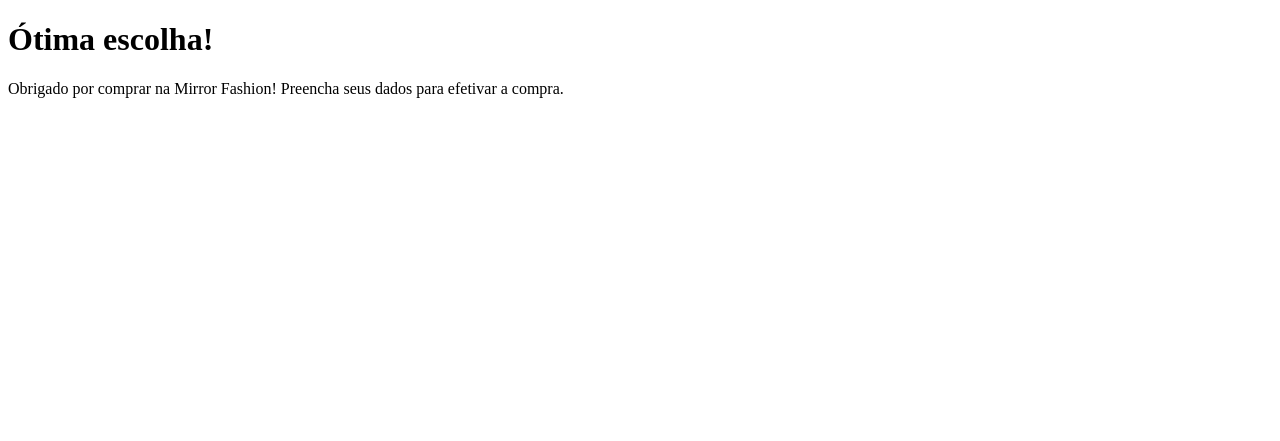
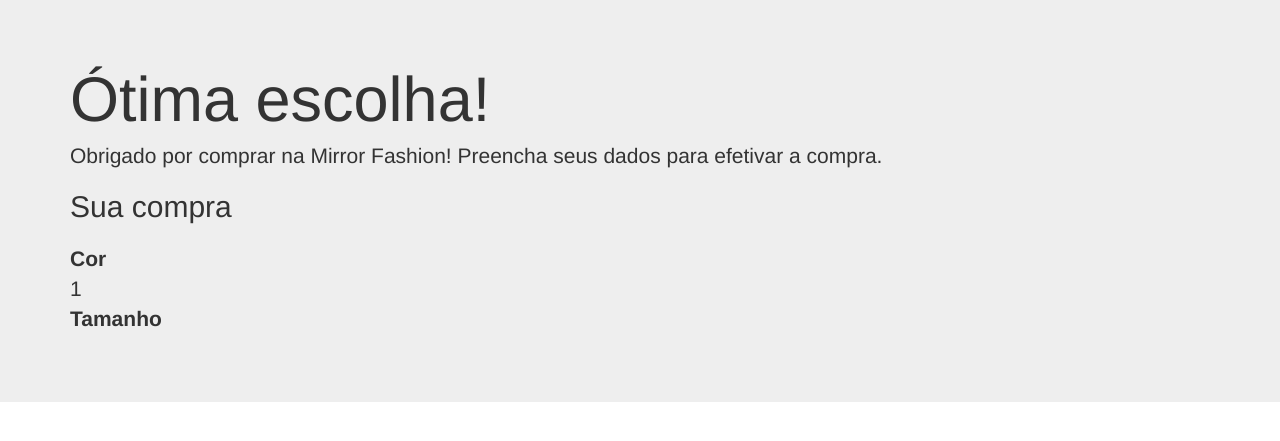
Before and after one commit to joaomelga/webmasters-course-20181, a PHP site: page /checkout.php?cor=1 in a window 1280 px wide. Shown: the top 441 px of the page. Run offline with PHP 8.4, Linux system fonts and the light colour scheme; data that the repository does not hold is empty.

Commit message:
- Primeira aula com PHP - Passagem de parâmetros com PHP

```diff
--- a/checkout.php
+++ b/checkout.php
@@ -3,12 +3,29 @@
   <head>
     <meta charset="UTF-8">
     <title>Checkout Mirror Fashion</title>
+    <link rel="stylesheet" href="css/bootstrap.css">
     <meta name="viewport" content="width=device-width">
   </head>
 
   <body>
-    <h1>Ótima escolha!</h1>
-    <p>Obrigado por comprar na Mirror Fashion!
-    Preencha seus dados para efetivar a compra.</p>
+    <div class="jumbotron">
+      <div class="container">
+        <h1>Ótima escolha!</h1>
+        <p>Obrigado por comprar na Mirror Fashion!
+        Preencha seus dados para efetivar a compra.</p>
+
+        <h2>Sua compra</h2>
+
+        <dl>
+          <dt>Cor</dt>
+          <dd><?php print $_GET['cor'] ?></dd>
+
+          <dt>Tamanho</dt>
+          <dd><?php print $_GET['tamanho'] ?></dd>
+        </dl>
+
+      </div>
+
+    </div>
   </body>
 </html>
```
Also changed, not shown: produto.php (+4 -4 lines).
